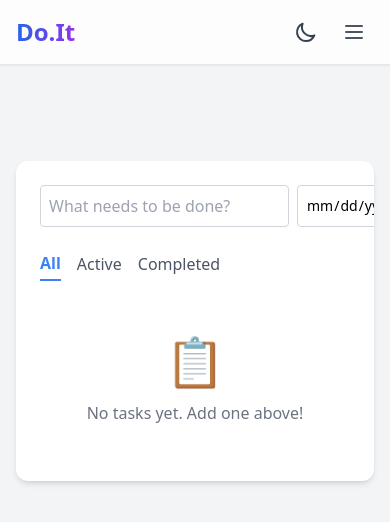
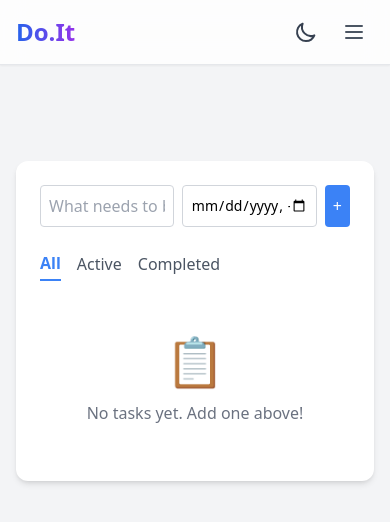
Before and after one commit to faithArchibong555/to-do-app, a React (Vite) app: page / in a window 390 px wide. Shown: the top 522 px of the page. Built offline with nearby package versions, Linux system fonts and the light colour scheme.

Commit message:
Enhanced Deadline UX for Mobile

```diff
--- a/src/components/AddTask.jsx
+++ b/src/components/AddTask.jsx
@@ -36,11 +36,11 @@ export default function AddTask({ tasks, setTasks }) {
   };
 
   return (
-    <div className="flex gap-2 mb-6">
+ <div className="flex gap-2 mb-6 w-full">
   <input
     type="text"
     placeholder="What needs to be done?"
-        className="flex-1 p-2 border border-gray-300 rounded focus:ring-1 focus:ring-blue-500"
+    className="flex-1 min-w-0 p-2 border border-gray-300 rounded focus:ring-1 focus:ring-blue-500"
     value={input}
     onChange={(e) => setInput(e.target.value)}
     onKeyDown={(e) => e.key === "Enter" && handleAddTask()}
@@ -50,16 +50,17 @@ export default function AddTask({ tasks, setTasks }) {
     type="datetime-local"
     value={deadline}
     onChange={(e) => setDeadline(e.target.value)}
-      className="p-2 border border-gray-300 rounded text-sm max-w-[135px]"
+    className="p-2 border border-gray-300 rounded text-sm max-w-[135px] flex-shrink-0"
   />
-
 
   <button
     onClick={handleAddTask}
-        className="bg-blue-500 text-white p-2 rounded hover:bg-blue-600"
+    className="bg-blue-500 text-white p-2 rounded hover:bg-blue-600 flex-shrink-0"
   >
     +
   </button>
 </div>
+
+
   );
 }
```
Lines whose indentation alone changed are shown as unchanged.
